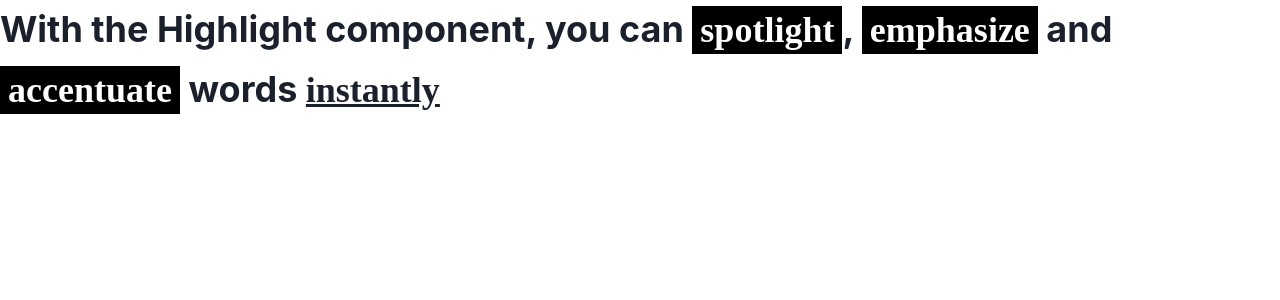
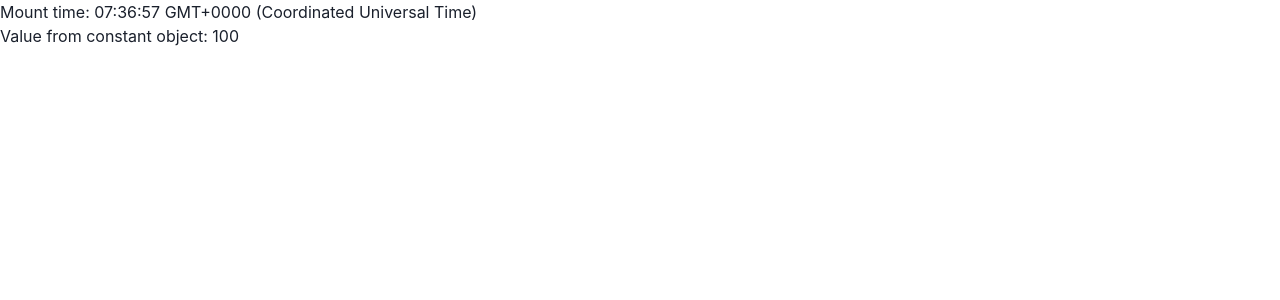
Before and after one commit to kupuma-ru21/urql_chakra, a Next.js app: page / in a window 1280 px wide. Shown: the top 300 px of the page. Built offline with nearby package versions, Linux system fonts and the light colour scheme.

Commit message:
chore: confirm useConst behavior

```diff
--- a/src/app/page.tsx
+++ b/src/app/page.tsx
@@ -1,38 +1,14 @@
 "use client";
 
-import { Box, Heading, Mark, useHighlight } from "@chakra-ui/react";
+import { useConst } from "@chakra-ui/react";
 
 export default function Page() {
-  const chunks = useHighlight({
-    text: "With the Highlight component, you can spotlight, emphasize and accentuate words instantly",
-    query: ["spotlight", "emphasize", "accentuate", "instantly"],
-  });
-
+  const mountTime = useConst(() => new Date().toTimeString());
+  const obj = useConst({ a: 100 });
   return (
-    <Heading lineHeight="tall">
-      {chunks.map(({ match, text }) => {
-        console.log("match", match);
-        console.log("text", text);
-        console.log("---------");
-
-        if (!match) return text;
-        return text === "instantly" ? (
-          <Box as="u" fontFamily="NewYork" key={text}>
-            {text}
-          </Box>
-        ) : (
-          <Mark
-            bg="black"
-            color="white"
-            fontFamily="NewYork"
-            px="2"
-            py="1"
-            key={text}
-          >
-            {text}
-          </Mark>
-        );
-      })}
-    </Heading>
+    <>
+      <p>Mount time: {mountTime}</p>
+      <p>Value from constant object: {obj.a}</p>
+    </>
   );
 }
```
